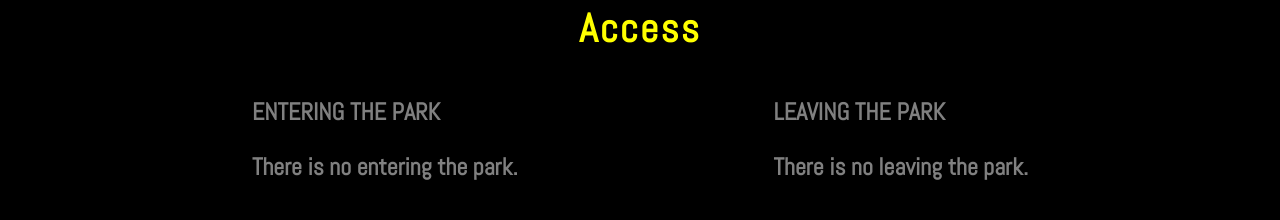
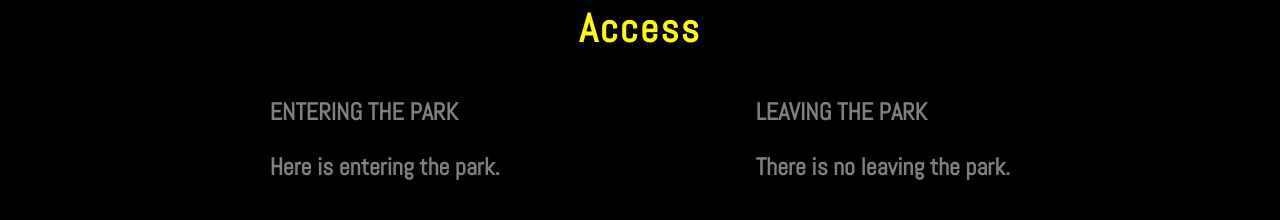
Before and after one commit to benHung1/FIRSTWEB, a plain HTML site: page GOGO/Index.html in a window 1280 px wide. Shown: the part 5647-5867 px from the top of the page. Drawn offline with nearby package versions, Linux system fonts and the light colour scheme; grey boxes are pictures that could not be loaded.

Commit message:
dsadffffff

```diff
--- a/GOGO/Index.html
+++ b/GOGO/Index.html
@@ -208,7 +208,7 @@
         <h1 class="ac">Access</h1>
 
         <div class="ft1">
-            <h1>ENTERING THE PARK<p>There is no entering the park.</p>
+            <h1>ENTERING THE PARK<p>Here is  entering the park.</p>
             </h1>
             <h1 class="ff1">LEAVING THE PARK <p>There is no leaving the park.</p>
             </h1>
```
